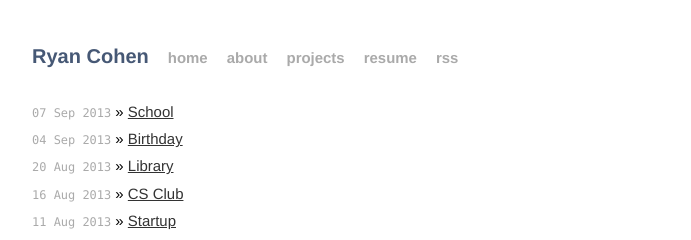
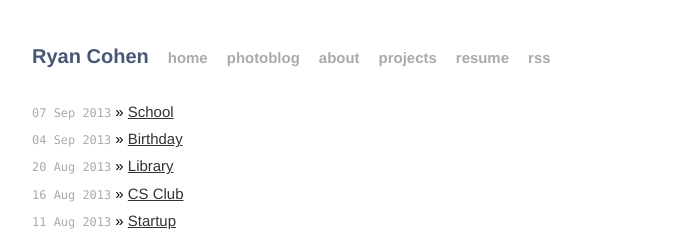
Before and after one commit to imryan/imryan.github.io, a Jekyll site: the page built from index.html, in a window 1280 px wide. Shown: the top 240 px of the page, without its empty margins (294-985 px from the left). Built offline with Jekyll 4.4.1, drawn with Linux system fonts in a browser that asks for light colours; Markdown is read by kramdown in place of the engine named in the settings.

Commit message:
Added photoblog

```diff
--- a/_layouts/default.html
+++ b/_layouts/default.html
@@ -30,6 +30,7 @@
               <a href="/">Ryan Cohen</a></h1>
 
               <a class="extra" href="/">home</a>
+              <a class="extra" href="/photoblog">photoblog</a>
               <a class="extra" href="/about">about</a>
               <a class="extra" href="/projects">projects</a>
               <a class="extra" href="/resume">resume</a>
--- /dev/null
+++ b/photoblog/index.html
@@ -0,0 +1,4 @@
+---
+layout: default
+title: Photoblog
+---
```
